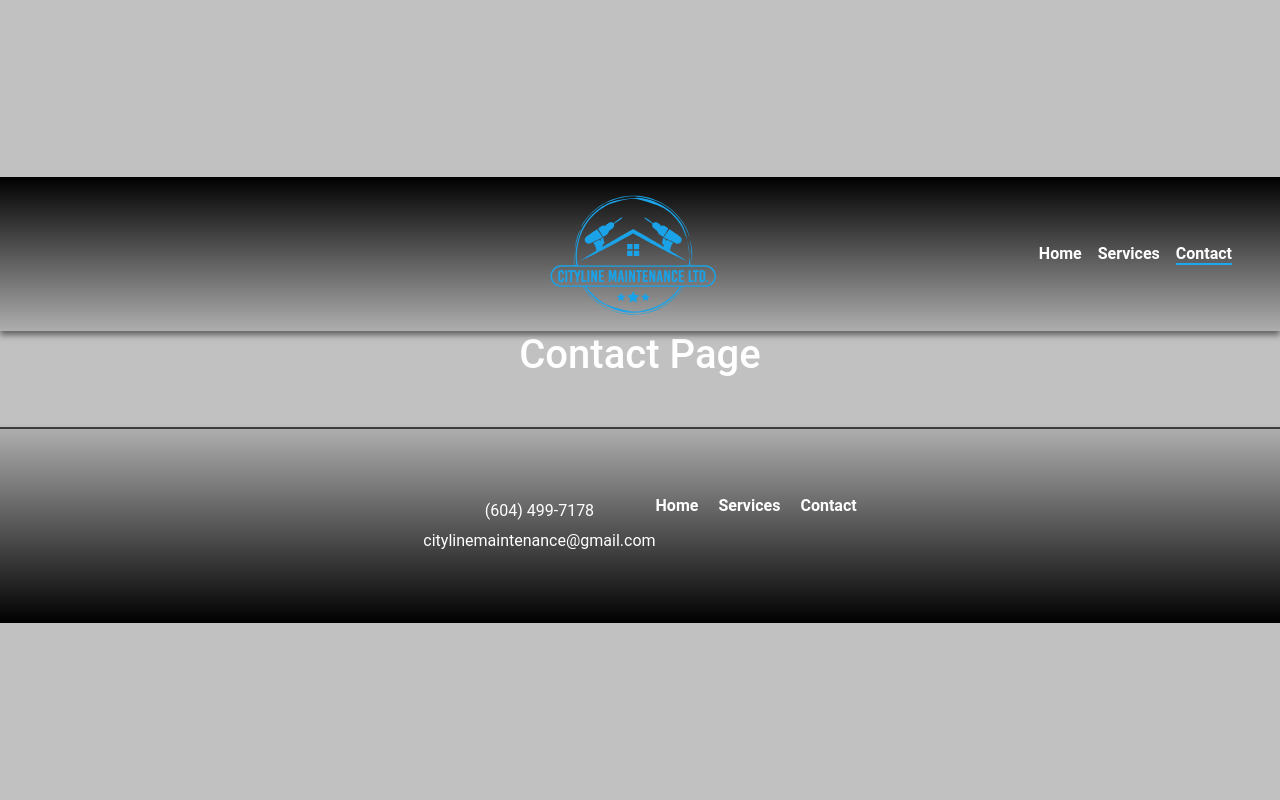
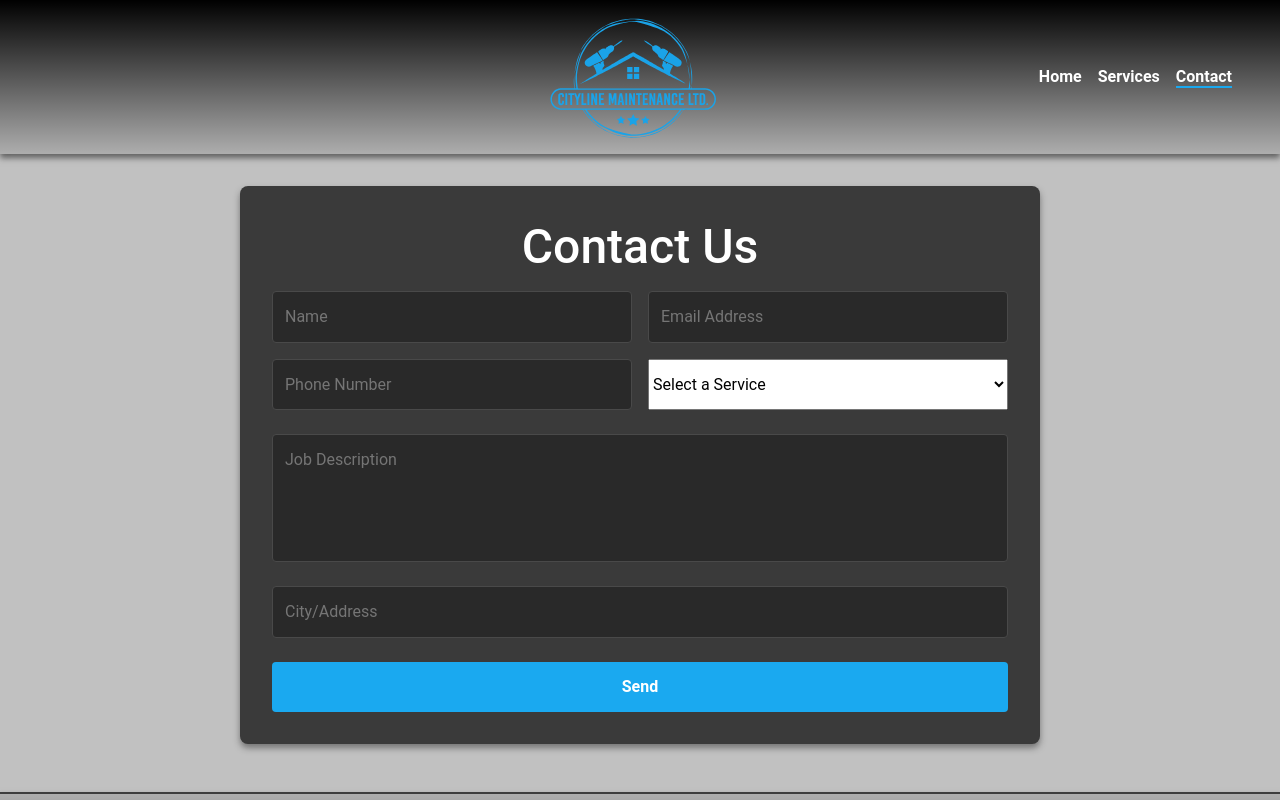
Before and after one commit to baltazar-j/cityline-maintenance, a React (Vite) app: page /contact in a window 1280 px wide. Shown: the top 800 px of the page. Built offline with nearby package versions, Linux system fonts and the light colour scheme; a web font is replaced by a local one.

Commit message:
Added contact page. Modified footer

```diff
--- a/src/App.css
+++ b/src/App.css
@@ -15,4 +15,5 @@ body {
   --logo-blue: #1aa9f0;
   --logo-blue-hover: #1790cc;
   --grey: #292929;
+  --primary-grey:#000000;
 }
--- a/src/components/Footer.css
+++ b/src/components/Footer.css
@@ -24,6 +24,7 @@
 
   .contact-info p {
     margin: 5px 0;
+    font-size: 1.5rem;
   }
 
   .footer-links {
--- a/src/components/Navbar.css
+++ b/src/components/Navbar.css
@@ -107,7 +107,6 @@ body {
   color: var(--text-color); /* Change color if needed */
 }
 
-
 /* Mobile styling */
 @media (max-width: 48rem) {
   .nav-links {
--- /dev/null
+++ b/src/pages/Contact.css
@@ -0,0 +1,77 @@
+.contact-container {
+    background-color: #3a3a3a;
+    color: var(--text-color);
+    padding: 2rem;
+    border-radius: 8px;
+    max-width: 800px;
+    margin: 2rem auto;
+    box-shadow: 0 4px 6px rgba(41, 41, 41, 0.5);
+  }
+
+  .contact-container h1 {
+    text-align: center;
+    font-size: 3rem;
+    margin-bottom: 1rem;
+  }
+
+  .contact-container form {
+    display: flex;
+    flex-direction: column;
+    gap: 1.5rem;
+  }
+
+  .form-grid {
+    display: grid;
+    grid-template-columns: 1fr 1fr;
+    gap: 1rem;
+  }
+
+  .contact-container input,
+  .contact-container textarea {
+    background-color: var(--grey);
+    color: var(--text-color);
+    border: 1px solid #494949;
+    border-radius: 4px;
+    padding: 0.75rem;
+    font-size: 1rem;
+  }
+
+  .contact-container textarea {
+    resize: none;
+    height: 8rem;
+  }
+
+  .contact-container input:focus,
+  .contact-container textarea:focus {
+    outline: none;
+    border-color: var(--text-color);
+    box-shadow: 0 0 5px var(--text-color);
+  }
+
+  .contact-container button {
+    background-color: var(--logo-blue);
+    color: var(--text-color);
+    padding: 0.75rem;
+    border: none;
+    border-radius: 4px;
+    font-size: 1rem;
+    font-weight: bold;
+    cursor: pointer;
+    transition: background-color 0.3s ease;
+  }
+
+  .contact-container button:hover {
+    background-color: var(--text-color);
+    color: var(--logo-blue);
+  }
+
+  /* Responsive Styles */
+  @media (max-width: 48rem) {
+    .form-grid {
+      grid-template-columns: 1fr;
+    }
+
+    .contact-container {
+      padding: 1rem;
+    }
+  }
--- a/src/pages/Contact.jsx
+++ b/src/pages/Contact.jsx
@@ -1,12 +1,118 @@
-// eslint-disable-next-line no-unused-vars
-import React from "react";
+import { useState } from 'react';
+import emailjs from '@emailjs/browser';
+import './Contact.css';
 
-function Contact() {
+const Contact = () => {
+  const [formData, setFormData] = useState({
+    name: '',
+    email: '',
+    phone: '',
+    service: '',
+    description: '',
+    address: '',
+  });
+
+  const handleChange = (e) => {
+    const { name, value } = e.target;
+    setFormData({ ...formData, [name]: value });
+  };
+
+  const sendEmail = (e) => {
+    e.preventDefault();
+
+    emailjs
+      .send(
+        'service_9npghii', // Replace with your EmailJS service ID
+        'template_nm83bl8', // Replace with your EmailJS template ID
+        formData,
+        'UNEHQhxS8cR9frOvB' // Replace with your EmailJS user ID
+      )
+      .then(
+        (response) => {
+          console.log('SUCCESS!', response.status, response.text);
+          alert('Message sent successfully!');
+          setFormData({
+            name: '',
+            email: '',
+            phone: '',
+            service: '',
+            description: '',
+            address: '',
+          });
+        },
+        (err) => {
+          console.error('FAILED...', err);
+          alert('Failed to send message. Please try again.');
+        }
+      );
+  };
+
   return (
-    <div>
-        <h1>Contact Page</h1>
+    <div className="contact-container">
+      <h1>Contact Us</h1>
+      <form onSubmit={sendEmail}>
+  <div className="form-grid">
+    <input
+      type="text"
+      name="name"
+      placeholder="Name"
+      value={formData.name}
+      onChange={handleChange}
+      required
+    />
+    <input
+      type="email"
+      name="email"
+      placeholder="Email Address"
+      value={formData.email}
+      onChange={handleChange}
+      required
+    />
+    <input
+      type="text"
+      name="phone"
+      placeholder="Phone Number"
+      value={formData.phone}
+      onChange={handleChange}
+      required
+    />
+    <select
+      name="service"
+      value={formData.service}
+      onChange={handleChange}
+      required
+    >
+      <option value="" disabled>
+        Select a Service
+      </option>
+      <option value="Cleaning">Janitorial Services</option>
+      <option value="Repair">Snow Removal / Salting</option>
+      <option value="Maintenance">Lawn Maintenance</option>
+      <option value="Consultation">Dryer Vent Cleaning</option>
+      <option value="Maintenance">Property Maintenance</option>
+      <option value="Maintenance">Other (Specify in Description)</option>
+    </select>
+  </div>
+  <textarea
+    name="description"
+    placeholder="Job Description"
+    value={formData.description}
+    onChange={handleChange}
+    required
+  />
+  <input
+    type="text"
+    name="address"
+    placeholder="City/Address"
+    value={formData.address}
+    onChange={handleChange}
+    required
+  />
+  <button type="submit">Send</button>
+</form>
+
     </div>
   );
-}
+};
 
 export default Contact;
```
